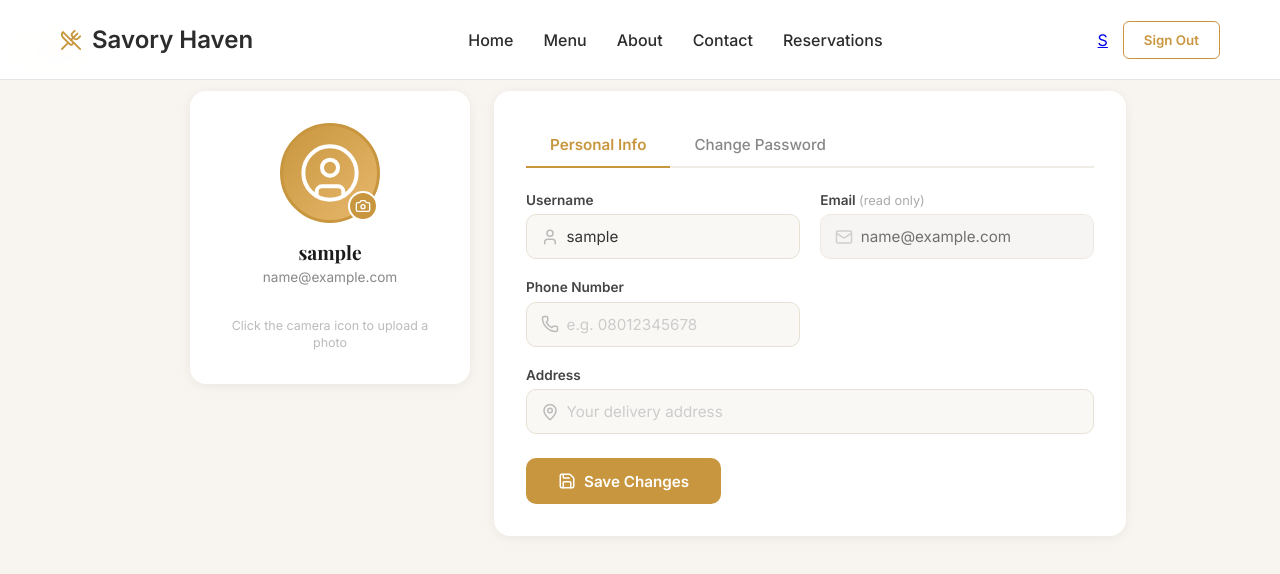
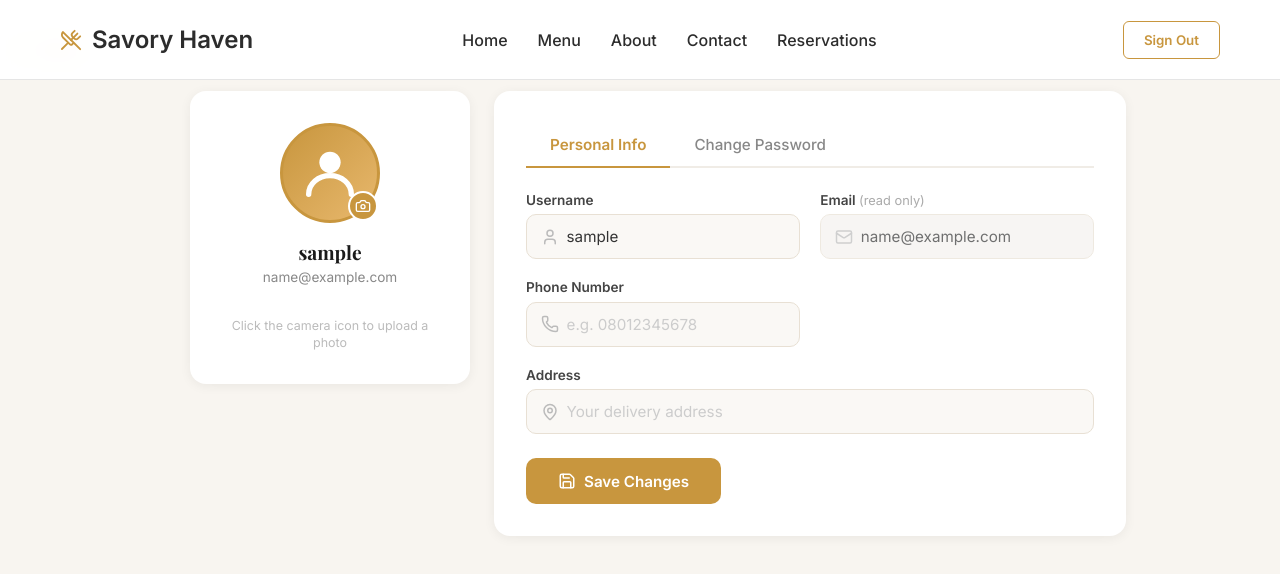
Before and after one commit to humb220106/Savory-Haven, a React (Vite) app: page /profile in a window 1280 px wide. Shown: the top 574 px of the page. Built offline with nearby package versions, Linux system fonts and the light colour scheme; sample sign-in values are in the browser's storage.

Commit message:
Profile photo in header, silhouette icon default

```diff
--- a/src/Pages/Profile/Profile.jsx
+++ b/src/Pages/Profile/Profile.jsx
@@ -1,8 +1,8 @@
-import { useState, useRef } from "react"
+import { useState, useRef, useEffect } from "react"
 import { useNavigate } from "react-router-dom"
-import { User, Mail, Phone, MapPin, Lock, Camera, Save, ArrowLeft, Eye, EyeOff, CheckCircle, UserCircle } from "lucide-react"
+import { User, Mail, Phone, MapPin, Lock, Camera, Save, ArrowLeft, Eye, EyeOff, CheckCircle } from "lucide-react"
 import { useAuth } from "../../context/AuthContext"
-import { apiGet, apiPut } from "../../api/apiClient"
+import { apiPut } from "../../api/apiClient"
 import "./Profile.css"
 
 const Profile = () => {
@@ -34,19 +34,25 @@ const Profile = () => {
     confirm: false,
   })
 
-  const [avatar, setAvatar] = useState(null)
-  const [avatarPreview, setAvatarPreview] = useState(null)
+  const avatarKey = `avatar_${user?.id || user?.username}`
+  const [avatarPreview, setAvatarPreview] = useState(
+    () => localStorage.getItem(avatarKey) || null
+  )
+
+  // Keep preview in sync if user changes
+  useEffect(() => {
+    const stored = localStorage.getItem(avatarKey)
+    setAvatarPreview(stored || null)
+  }, [avatarKey])
 
   const handleChange = (e) => {
     setForm({ ...form, [e.target.name]: e.target.value })
-    setError("")
-    setSuccess("")
+    setError(""); setSuccess("")
   }
 
   const handlePasswordChange = (e) => {
     setPasswordForm({ ...passwordForm, [e.target.name]: e.target.value })
-    setError("")
-    setSuccess("")
+    setError(""); setSuccess("")
   }
 
   const handleAvatarChange = (e) => {
@@ -56,29 +62,28 @@ const Profile = () => {
       setError("Image must be smaller than 2MB.")
       return
     }
-    setAvatar(file)
-    setAvatarPreview(URL.createObjectURL(file))
+    // Convert to base64 and save to localStorage so Header can read it
+    const reader = new FileReader()
+    reader.onload = (ev) => {
+      const dataUrl = ev.target.result
+      localStorage.setItem(avatarKey, dataUrl)
+      setAvatarPreview(dataUrl)
+      setSuccess("Profile photo updated!")
+    }
+    reader.readAsDataURL(file)
     setError("")
-  }
-
-  // getInitials removed — using icon instead
-const getInitials = () => {
-    const name = user?.username || "U"
-    return name.charAt(0).toUpperCase()
   }
 
   const handleSaveInfo = async (e) => {
     e.preventDefault()
     setSaving(true)
-    setError("")
-    setSuccess("")
+    setError(""); setSuccess("")
     try {
-      const updated = await apiPut("/auth/profile", {
+      await apiPut("/auth/profile", {
         username: form.username,
         phoneNumber: form.phoneNumber,
         address: form.address,
       })
-      // Update local user state
       const updatedUser = { ...user, username: form.username }
       localStorage.setItem("user", JSON.stringify(updatedUser))
       signIn(updatedUser)
@@ -101,8 +106,7 @@ const getInitials = () => {
       return
     }
     setSaving(true)
-    setError("")
-    setSuccess("")
+    setError(""); setSuccess("")
     try {
       await apiPut("/auth/change-password", {
         currentPassword: passwordForm.currentPassword,
@@ -119,7 +123,6 @@ const getInitials = () => {
 
   return (
     <div className="profile-page">
-      {/* Back button */}
       <button className="profile-back-btn" onClick={() => navigate(-1)}>
         <ArrowLeft size={18} />
         Back
@@ -134,7 +137,12 @@ const getInitials = () => {
               {avatarPreview ? (
                 <img src={avatarPreview} alt="Avatar" className="profile-avatar-img" />
               ) : (
-                <div className="profile-avatar-initials"><UserCircle size={64} color="#fff" strokeWidth={1.5} /></div>
+                <div className="profile-avatar-initials">
+                  <svg viewBox="0 0 24 24" fill="none" xmlns="http://www.w3.org/2000/svg" width="64" height="64">
+                    <circle cx="12" cy="8" r="4" fill="white" />
+                    <path d="M4 20c0-4 3.582-7 8-7s8 3 8 7" stroke="white" strokeWidth="2" strokeLinecap="round" fill="none"/>
+                  </svg>
+                </div>
               )}
               <button
                 className="profile-avatar-camera"
@@ -170,7 +178,6 @@ const getInitials = () => {
         {/* Right — Tabs */}
         <div className="profile-main">
 
-          {/* Tabs */}
           <div className="profile-tabs">
             <button
               className={`profile-tab ${activeTab === "info" ? "active" : ""}`}
@@ -186,7 +193,6 @@ const getInitials = () => {
             </button>
           </div>
 
-          {/* Feedback */}
           {success && (
             <div className="profile-alert success">
               <CheckCircle size={18} />
@@ -199,7 +205,6 @@ const getInitials = () => {
             </div>
           )}
 
-          {/* Personal Info Tab */}
           {activeTab === "info" && (
             <form className="profile-form" onSubmit={handleSaveInfo}>
               <div className="profile-form-grid">
@@ -267,14 +272,13 @@ const getInitials = () => {
             </form>
           )}
 
-          {/* Password Tab */}
           {activeTab === "password" && (
             <form className="profile-form" onSubmit={handleSavePassword}>
 
               {[
-                { label: "Current Password", name: "currentPassword", key: "current" },
-                { label: "New Password",     name: "newPassword",     key: "new" },
-                { label: "Confirm New Password", name: "confirmPassword", key: "confirm" },
+                { label: "Current Password",     name: "currentPassword", key: "current" },
+                { label: "New Password",          name: "newPassword",     key: "new" },
+                { label: "Confirm New Password",  name: "confirmPassword", key: "confirm" },
               ].map(({ label, name, key }) => (
                 <div className="profile-field" key={name}>
                   <label>{label}</label>
--- a/src/components/Header/Header.css
+++ b/src/components/Header/Header.css
@@ -186,7 +186,7 @@
     transition: all 0.3s ease;
   }
 
-  /* ── Add these styles to the bottom of your existing Header.css ── */
+
 
 .header-avatar {
   text-decoration: none;
@@ -215,9 +215,9 @@
   box-shadow: 0 2px 8px rgba(200, 150, 62, 0.4);
 }
 
-  /* Mobile navigation when header is scrolled */
+
   .header-scrolled .nav {
-    background-color: #1f2937; /* Same dark gray for mobile menu */
+    background-color: #1f2937;
     color: white;
   }
 
@@ -236,8 +236,20 @@
   }
 
   .reserve-btn {
-    display: none; /* Hide on mobile to save space, or make it smaller */
+    display: none;
   }
+}
+
+.header-avatar-img {
+  width: 100%;
+  height: 100%;
+  object-fit: cover;
+  border-radius: 50%;
+}
+
+.header-avatar-icon {
+  width: 22px;
+  height: 22px;
 }
 
 @media (max-width: 480px) {
--- a/src/components/Header/Header.jsx
+++ b/src/components/Header/Header.jsx
@@ -1,6 +1,6 @@
 import { useState, useEffect } from "react"
 import { Link, useLocation, useNavigate } from "react-router-dom"
-import { UtensilsCrossed, Menu, X, UserCircle } from "lucide-react"
+import { UtensilsCrossed, Menu, X } from "lucide-react"
 import { useAuth } from "../../context/AuthContext"
 import { logout } from "../../api/authService"
 import "./Header.css"
@@ -8,9 +8,20 @@ import "./Header.css"
 const Header = () => {
   const [isMobileMenuOpen, setIsMobileMenuOpen] = useState(false)
   const [isScrolled, setIsScrolled]             = useState(false)
+  const [avatarUrl, setAvatarUrl]               = useState(null)
   const location  = useLocation()
   const navigate  = useNavigate()
   const { user, signOut } = useAuth()
+
+  // Load avatar from localStorage whenever user changes or location changes
+  useEffect(() => {
+    if (user) {
+      const stored = localStorage.getItem(`avatar_${user.id || user.username}`)
+      setAvatarUrl(stored || null)
+    } else {
+      setAvatarUrl(null)
+    }
+  }, [user, location.pathname])
 
   const handleLogout = async () => {
     await logout()
@@ -36,11 +47,6 @@ const Header = () => {
   }, [isMobileMenuOpen])
 
   const close = () => setIsMobileMenuOpen(false)
-
-  const getInitials = () => {
-    const name = user?.username || "U"
-    return name.charAt(0).toUpperCase()
-  }
 
   return (
     <>
@@ -71,10 +77,17 @@ const Header = () => {
                     <Link to="/admin" className="nav-link admin-link">Admin</Link>
                   )}
 
-                  {/* Profile Avatar — click to go to /profile */}
+                  {/* Profile Avatar */}
                   <Link to="/profile" className="header-avatar" title={`${user.username} — View Profile`}>
                     <div className="header-avatar-circle">
-                      {getInitials()}
+                      {avatarUrl ? (
+                        <img src={avatarUrl} alt="Profile" className="header-avatar-img" />
+                      ) : (
+                        <svg viewBox="0 0 24 24" fill="none" className="header-avatar-icon" xmlns="http://www.w3.org/2000/svg">
+                          <circle cx="12" cy="8" r="4" fill="white" />
+                          <path d="M4 20c0-4 3.582-7 8-7s8 3 8 7" stroke="white" strokeWidth="2" strokeLinecap="round" fill="none"/>
+                        </svg>
+                      )}
                     </div>
                   </Link>
 
```
